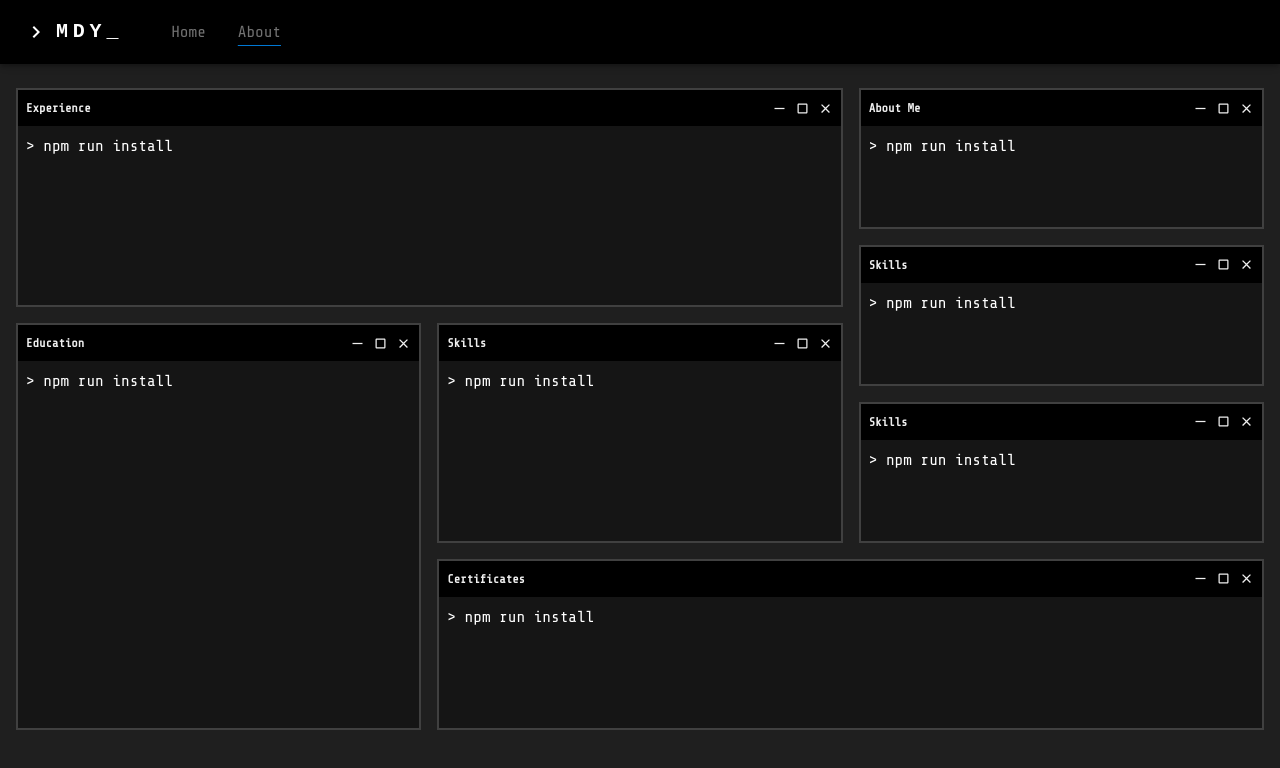
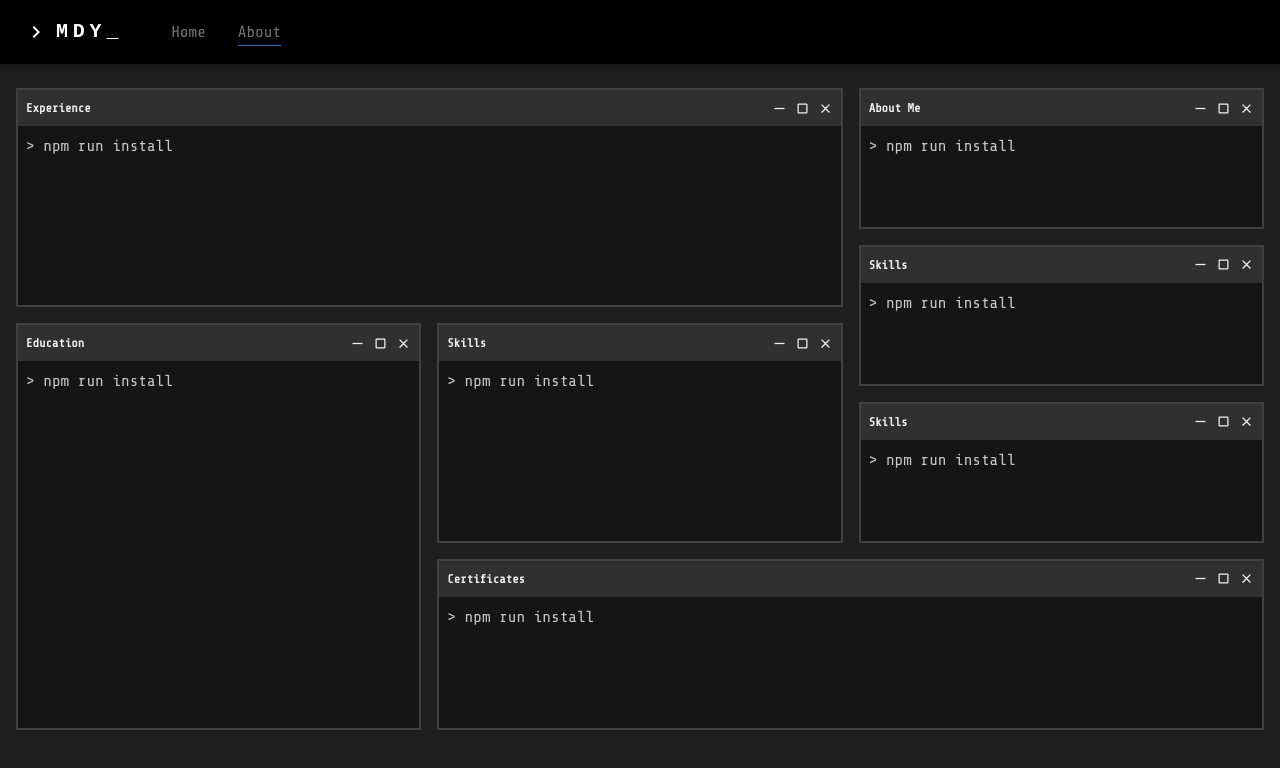
Before and after one commit to dgndds/portfolio, a React (Vite) app: page /#/about in a window 1280 px wide. Shown: the top 768 px of the page. Built offline with nearby package versions, Linux system fonts and the light colour scheme.

Commit message:
improve terminal component design

```diff
--- a/src/components/Fragments/Terminal.tsx
+++ b/src/components/Fragments/Terminal.tsx
@@ -6,19 +6,20 @@ import HorizontalRuleIcon from "@mui/icons-material/HorizontalRule";
 interface TerminalProps {
   className?: string;
   title: string;
+  children?: React.ReactNode;
 }
 
 //shadow-[0px_0px_5px_2.5px_rgba(16,137,99,0.75)]
 
-const Terminal = ({ className, title }: TerminalProps) => {
+const Terminal = ({ className, title, children }: TerminalProps) => {
   return (
     <div
       className={twMerge(
-        "bg-[#151515] border-2 border-primary-border",
+        "bg-[#151515] border-2 border-primary-border h-full",
         className
       )}
     >
-      <div className="h-9 bg-black flex items-center justify-between px-2 font-tech-mono font-bold text-[#efefef] text-[12px]">
+      <div className="h-9 bg-primary-border-dark flex items-center justify-between px-2 font-tech-mono font-bold text-[#efefef] text-[12px]">
         {title}
 
         <div className="flex gap-2">
@@ -28,8 +29,15 @@ const Terminal = ({ className, title }: TerminalProps) => {
         </div>
       </div>
 
-      <div className="text-white p-2 font-tech-mono ">
-        {"> npm run install"}<span className="animate-blink">_</span>
+      <div className="text-[#ffffffc2] p-2 font-tech-mono ">
+        {children ? (
+          children
+        ) : (
+          <>
+            {"> npm run install"}
+            <span className="animate-blink">_</span>
+          </>
+        )}
       </div>
     </div>
   );
```
